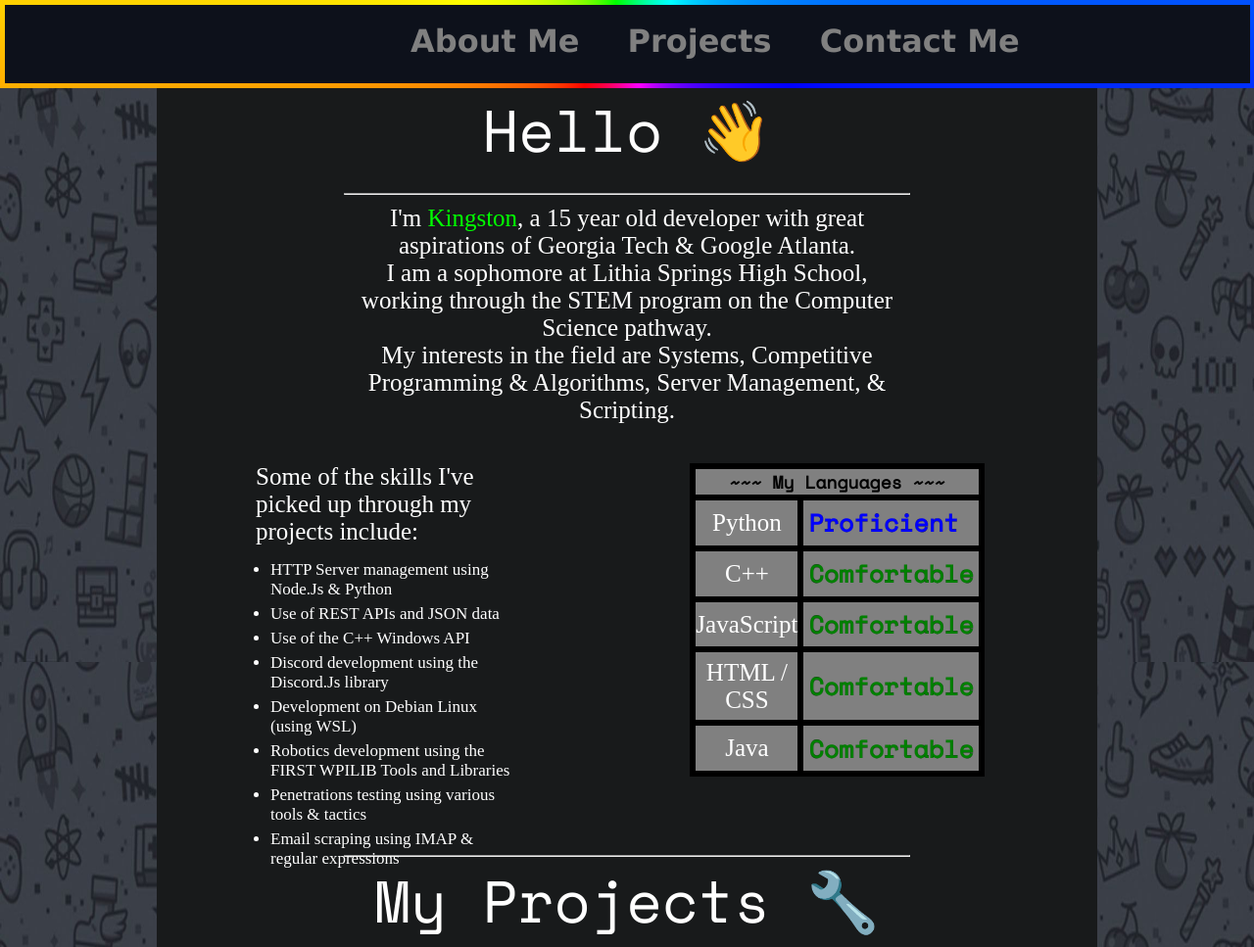
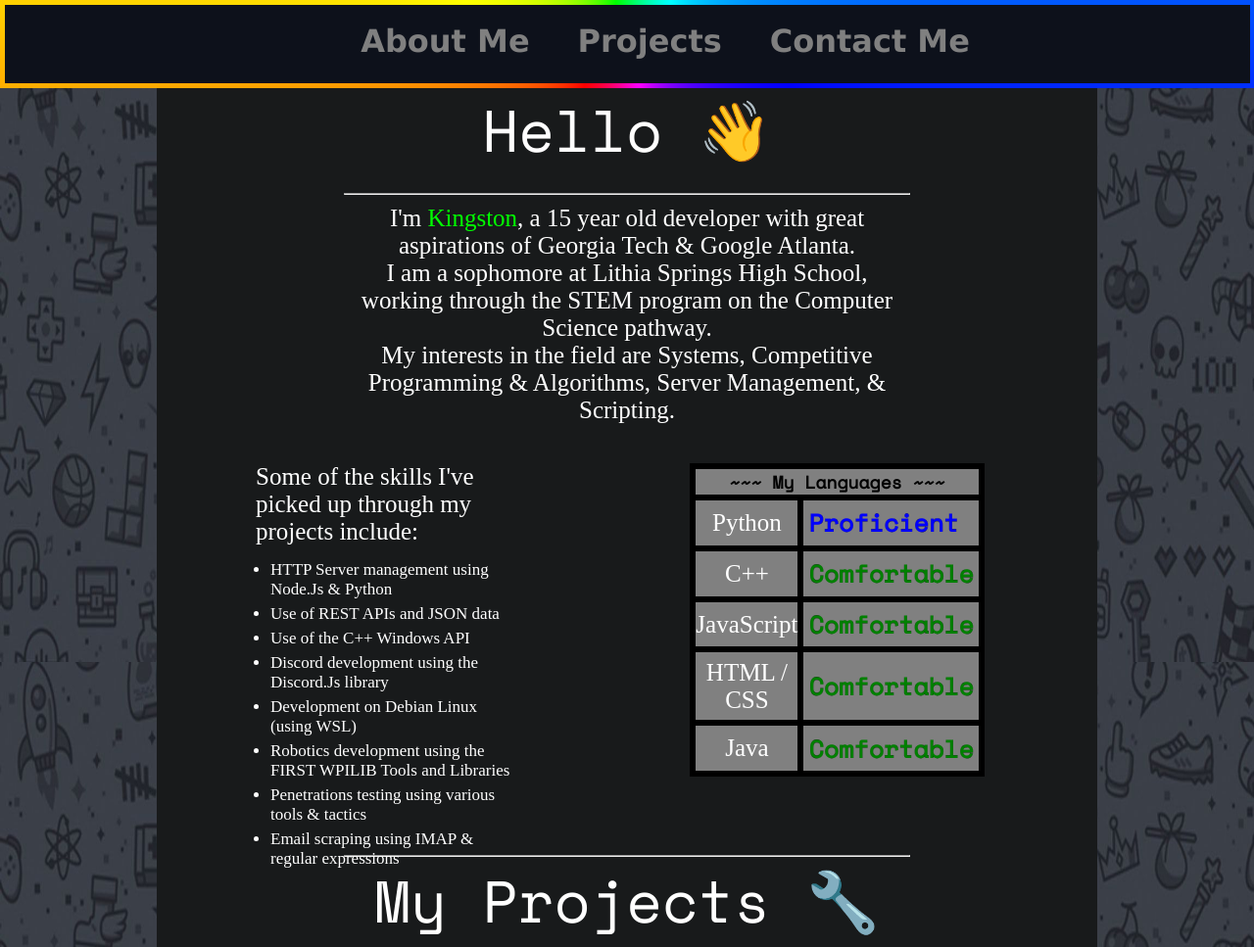
Before and after one commit to kingstonv1/portfolio, a plain HTML site: page index.html in a window 1280 px wide. Shown: the top 967 px of the page at 98% size. Drawn offline with nearby package versions, Linux system fonts and the light colour scheme; a web font is replaced by a local one.

Commit message:
Center Navbar!

```diff
--- a/index.html
+++ b/index.html
@@ -25,7 +25,7 @@
 
 <body style="background-image: url('./assets/background.jpg'); background-repeat: round;">
     <div class="navbar">
-        <div class="option" id="aboutme" style="margin-left: 31%;">
+        <div class="option" id="aboutme" style="margin-left: 27%;">
             <h6>About Me</h6>
         </div>
 
```
